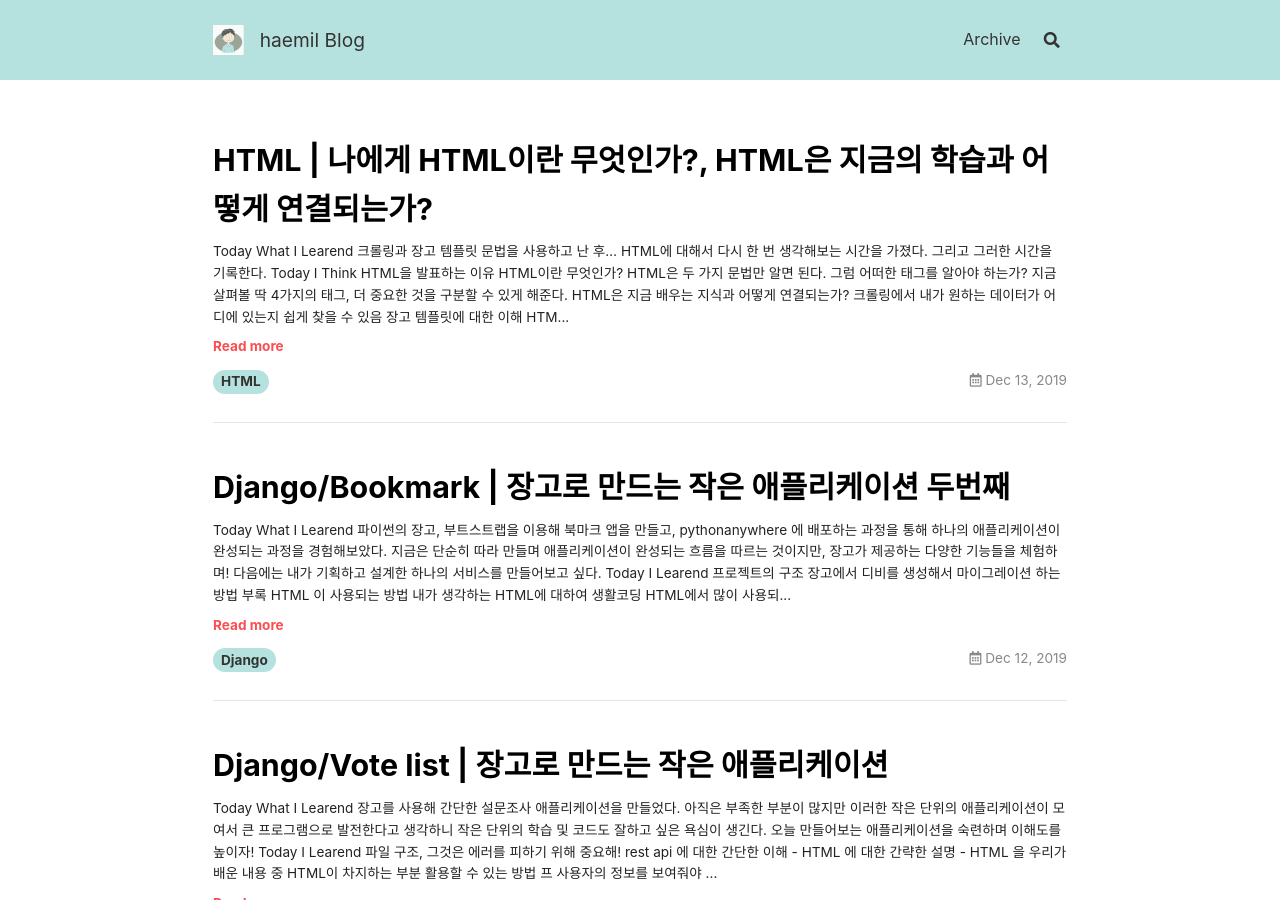
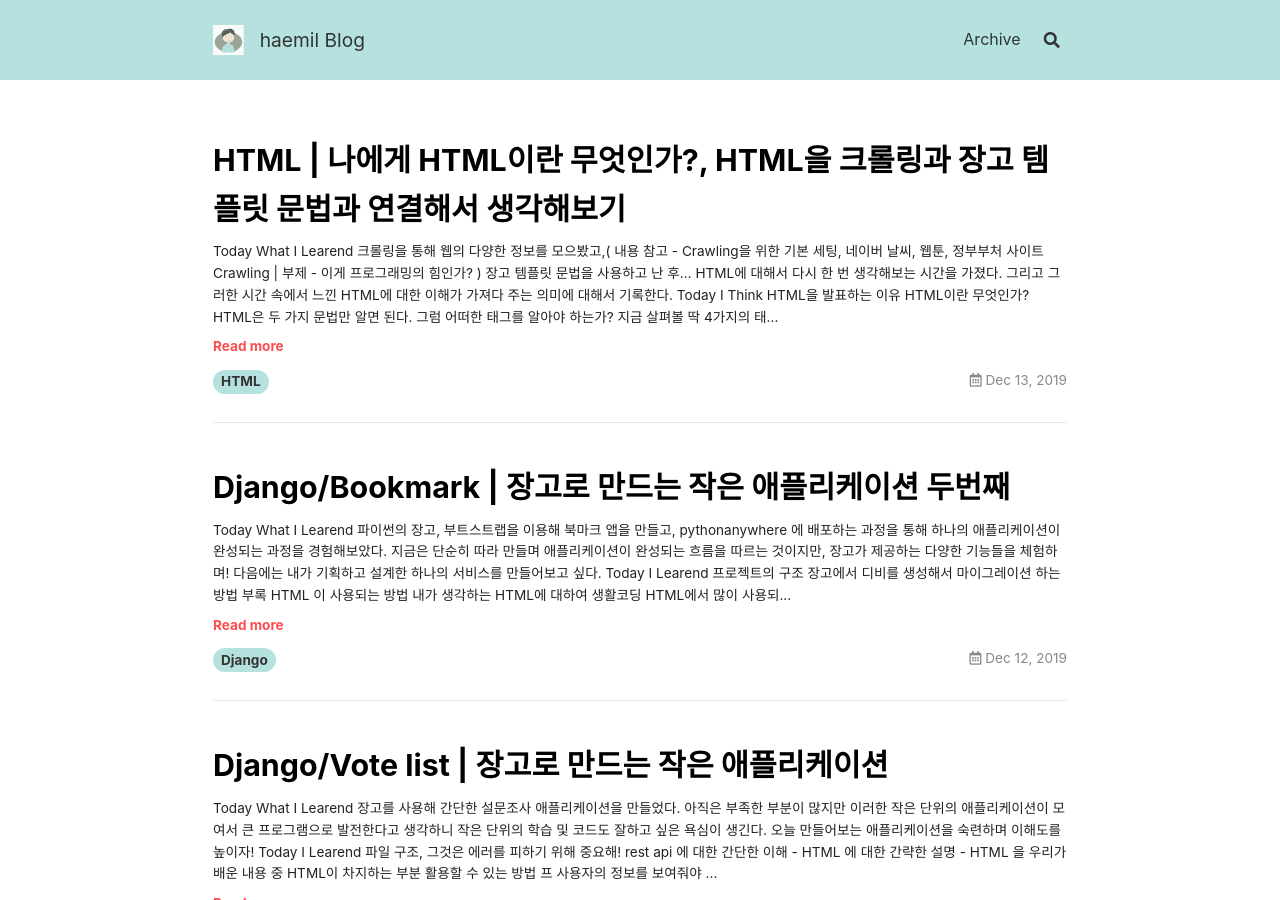
Before and after one commit to mchaemil/mchaemil.github.io, a Jekyll site: the page built from index.html, in a window 1280 px wide and 900 px high. Built offline with Jekyll 4.4.1, drawn with Linux system fonts in a browser that asks for light colours; nearby versions of some CDN libraries; the list of posts is cut into pages by our own code; comment, search, counter and statistics services are not loaded.

Commit message:
update post

```diff
--- a/_posts/2019-12-13-HTML-what-is-the-html-to-me.md
+++ b/_posts/2019-12-13-HTML-what-is-the-html-to-me.md
@@ -1,15 +1,16 @@
 ---
 layout: article
-title: HTML | 나에게 HTML이란 무엇인가?, HTML은 지금의 학습과 어떻게 연결되는가?
+title: HTML | 나에게 HTML이란 무엇인가?, HTML을 크롤링과 장고 템플릿 문법과 연결해서 생각해보기
 tags: HTML
 
 ---
 
 ## **Today What I Learend**
 
-크롤링과 장고 템플릿 문법을 사용하고 난 후...
+크롤링을 통해 웹의 다양한 정보를 모으봤고,\( 내용 참고 -
+[Crawling을 위한 기본 세팅, 네이버 날씨, 웹툰, 정부부처 사이트 Crawling | 부제 - 이게 프로그래밍의 힘인가?](https://mchaemil.github.io/2019/12/09/python-web-crawling.html) \) 장고 템플릿 문법을 사용하고 난 후...
 HTML에 대해서 다시 한 번 생각해보는 시간을 가졌다.
-그리고 그러한 시간을 기록한다.
+그리고 그러한 시간 속에서 느낀 HTML에 대한 이해가 가져다 주는 의미에 대해서 기록한다.
 
 
 
@@ -155,9 +156,8 @@ latest_question_list
 
 HTML은 웹에서 정보를 나타내기 위한 그릇의 역할을 한다.
 밥그릇에는 보통 밥만을 담는 것처럼 태그를 이해하면 어떠한 정보가 담길지 예상할 수 있다.
-HTML을 배우면 웹 상에서 표현된 정보 중에서 나에게 더 중요하고 의미있는 것과 덜 중요하고, 덜 의미있는 것을 구분할 수 있는 능력이 생긴다.
+**HTML을 배우면 웹 상에서 표현된 정보 중에서 나에게 더 중요하고 의미있는 것과 덜 중요하고, 덜 의미있는 것을 구분할 수 있는 능력이 생긴다.**
 
 
-**부록**
-
-출처 - 이미지는 생활코딩 WEB1 수업과 네이버 웹툰 페이지를 참고하였습니다.
+**이미지 출처**
+- 이미지는 생활코딩 WEB1 수업과 네이버 웹툰 페이지를 참고하였습니다.
```
